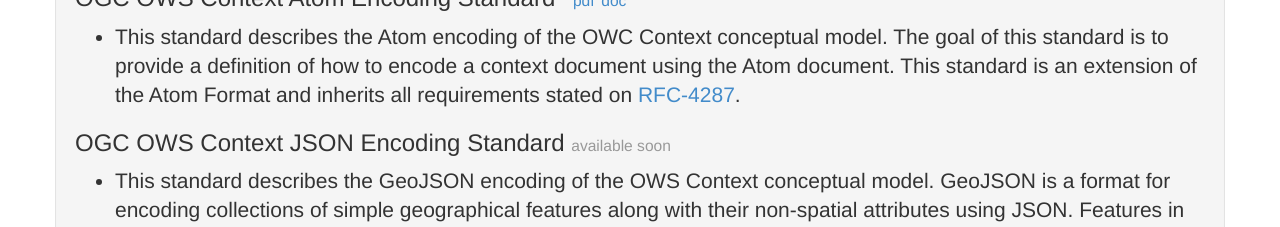
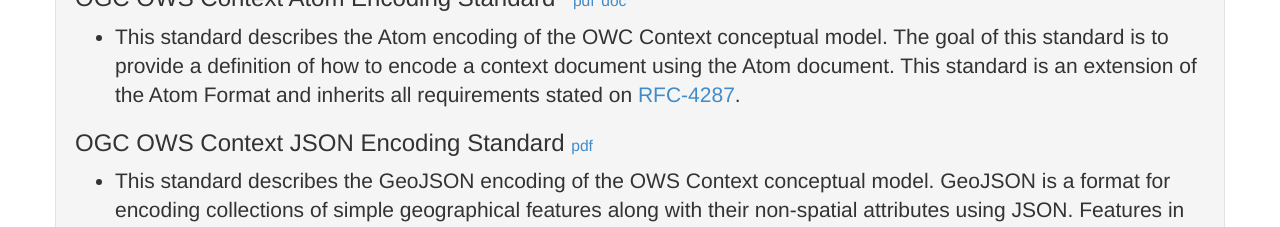
Before and after one commit to opengeospatial/owscontext, a plain HTML site: page index.html in a window 1280 px wide. Shown: the part 1240-1467 px from the top of the page. Drawn offline with Linux system fonts and the light colour scheme; a script that the page names is missing.

Commit message:
adding PDF hyperlink

```diff
--- a/index.html
+++ b/index.html
@@ -167,7 +167,7 @@
                 <a target="_new" href="http://tools.ietf.org/html/rfc4287">RFC-4287</a>.
               </li></ul>
 
-            <h3>OGC OWS Context JSON Encoding Standard <small> available soon </small> </h3>
+            <h3>OGC OWS Context JSON Encoding Standard <small> <a href="https://portal.opengeospatial.org/files/?artifact_id=68826">pdf</a> </small> </h3>
               <ul><li>
                 This standard describes the GeoJSON encoding of the OWS Context
                 conceptual model.
```
